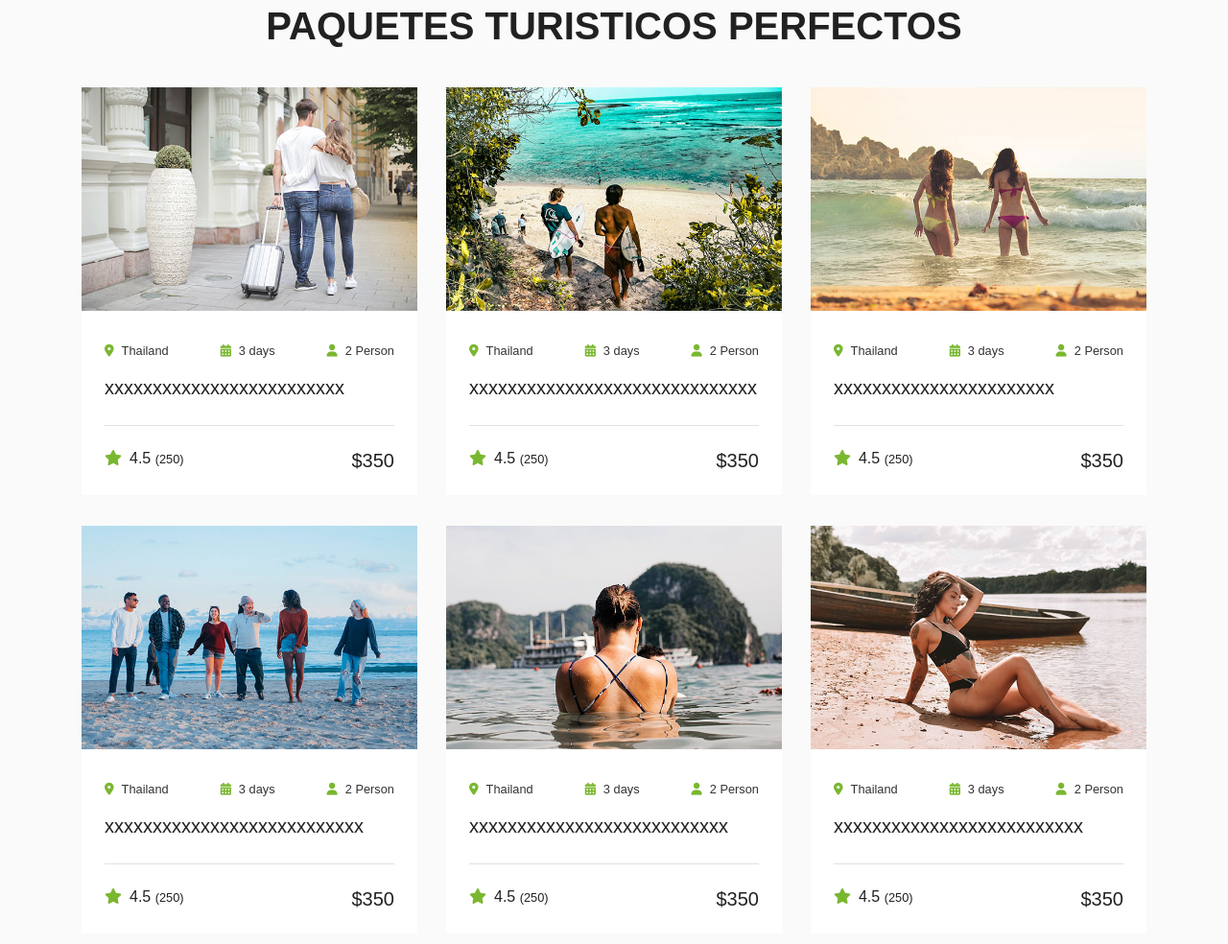
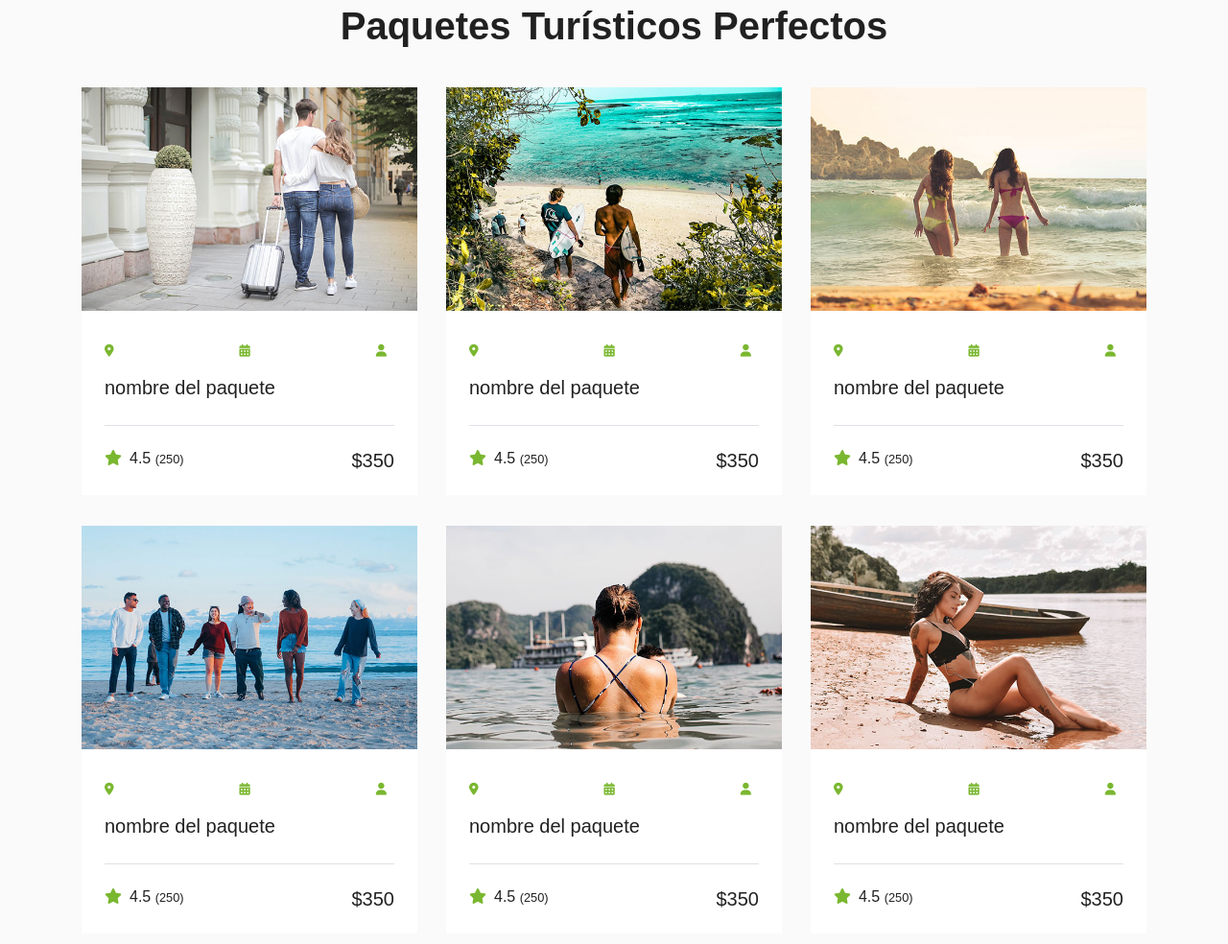
Before and after one commit to Alejvndr0/visas, a plain HTML site: page package.html in a window 1280 px wide. Shown: the part 346-1330 px from the top of the page at 96% size. Drawn offline with nearby package versions, Linux system fonts and the light colour scheme.

Commit message:
first commit

```diff
--- a/package.html
+++ b/package.html
@@ -103,7 +103,9 @@
         <div class="container pt-5 pb-3">
             <div class="text-center mb-3 pb-3">
                 <h6 class="text-primary text-uppercase" style="letter-spacing: 5px;">Paquetes</h6>
-                <h1>PAQUETES TURISTICOS PERFECTOS</h1>
+                <h1>Paquetes Turísticos Perfectos
+
+                </h1>
             </div>
             <div class="row">
                 <div class="col-lg-4 col-md-6 mb-4">
@@ -111,11 +113,11 @@
                         <img class="img-fluid" src="img/package-1.jpg" alt="">
                         <div class="p-4">
                             <div class="d-flex justify-content-between mb-3">
-                                <small class="m-0"><i class="fa fa-map-marker-alt text-primary mr-2"></i>Thailand</small>
-                                <small class="m-0"><i class="fa fa-calendar-alt text-primary mr-2"></i>3 days</small>
-                                <small class="m-0"><i class="fa fa-user text-primary mr-2"></i>2 Person</small>
+                                <small class="m-0"><i class="fa fa-map-marker-alt text-primary mr-2"></i></small>
+                                <small class="m-0"><i class="fa fa-calendar-alt text-primary mr-2"></i></small>
+                                <small class="m-0"><i class="fa fa-user text-primary mr-2"></i></small>
                             </div>
-                            <a class="h5 text-decoration-none" href="">xxxxxxxxxxxxxxxxxxxxxxxxx</a>
+                            <a class="h5 text-decoration-none" href="">nombre del paquete</a>
                             <div class="border-top mt-4 pt-4">
                                 <div class="d-flex justify-content-between">
                                     <h6 class="m-0"><i class="fa fa-star text-primary mr-2"></i>4.5 <small>(250)</small></h6>
@@ -130,11 +132,11 @@
                         <img class="img-fluid" src="img/package-2.jpg" alt="">
                         <div class="p-4">
                             <div class="d-flex justify-content-between mb-3">
-                                <small class="m-0"><i class="fa fa-map-marker-alt text-primary mr-2"></i>Thailand</small>
-                                <small class="m-0"><i class="fa fa-calendar-alt text-primary mr-2"></i>3 days</small>
-                                <small class="m-0"><i class="fa fa-user text-primary mr-2"></i>2 Person</small>
+                                <small class="m-0"><i class="fa fa-map-marker-alt text-primary mr-2"></i></small>
+                                <small class="m-0"><i class="fa fa-calendar-alt text-primary mr-2"></i></small>
+                                <small class="m-0"><i class="fa fa-user text-primary mr-2"></i></small>
                             </div>
-                            <a class="h5 text-decoration-none" href="">xxxxxxxxxxxxxxxxxxxxxxxxxxxxxx</a>
+                            <a class="h5 text-decoration-none" href="">nombre del paquete</a>
                             <div class="border-top mt-4 pt-4">
                                 <div class="d-flex justify-content-between">
                                     <h6 class="m-0"><i class="fa fa-star text-primary mr-2"></i>4.5 <small>(250)</small></h6>
@@ -149,11 +151,11 @@
                         <img class="img-fluid" src="img/package-3.jpg" alt="">
                         <div class="p-4">
                             <div class="d-flex justify-content-between mb-3">
-                                <small class="m-0"><i class="fa fa-map-marker-alt text-primary mr-2"></i>Thailand</small>
-                                <small class="m-0"><i class="fa fa-calendar-alt text-primary mr-2"></i>3 days</small>
-                                <small class="m-0"><i class="fa fa-user text-primary mr-2"></i>2 Person</small>
+                                <small class="m-0"><i class="fa fa-map-marker-alt text-primary mr-2"></i></small>
+                                <small class="m-0"><i class="fa fa-calendar-alt text-primary mr-2"></i></small>
+                                <small class="m-0"><i class="fa fa-user text-primary mr-2"></i></small>
                             </div>
-                            <a class="h5 text-decoration-none" href="">xxxxxxxxxxxxxxxxxxxxxxx</a>
+                            <a class="h5 text-decoration-none" href="">nombre del paquete</a>
                             <div class="border-top mt-4 pt-4">
                                 <div class="d-flex justify-content-between">
                                     <h6 class="m-0"><i class="fa fa-star text-primary mr-2"></i>4.5 <small>(250)</small></h6>
@@ -168,11 +170,11 @@
                         <img class="img-fluid" src="img/package-4.jpg" alt="">
                         <div class="p-4">
                             <div class="d-flex justify-content-between mb-3">
-                                <small class="m-0"><i class="fa fa-map-marker-alt text-primary mr-2"></i>Thailand</small>
-                                <small class="m-0"><i class="fa fa-calendar-alt text-primary mr-2"></i>3 days</small>
-                                <small class="m-0"><i class="fa fa-user text-primary mr-2"></i>2 Person</small>
+                                <small class="m-0"><i class="fa fa-map-marker-alt text-primary mr-2"></i></small>
+                                <small class="m-0"><i class="fa fa-calendar-alt text-primary mr-2"></i></small>
+                                <small class="m-0"><i class="fa fa-user text-primary mr-2"></i></small>
                             </div>
-                            <a class="h5 text-decoration-none" href="">xxxxxxxxxxxxxxxxxxxxxxxxxxx</a>
+                            <a class="h5 text-decoration-none" href="">nombre del paquete</a>
                             <div class="border-top mt-4 pt-4">
                                 <div class="d-flex justify-content-between">
                                     <h6 class="m-0"><i class="fa fa-star text-primary mr-2"></i>4.5 <small>(250)</small></h6>
@@ -187,11 +189,11 @@
                         <img class="img-fluid" src="img/package-5.jpg" alt="">
                         <div class="p-4">
                             <div class="d-flex justify-content-between mb-3">
-                                <small class="m-0"><i class="fa fa-map-marker-alt text-primary mr-2"></i>Thailand</small>
-                                <small class="m-0"><i class="fa fa-calendar-alt text-primary mr-2"></i>3 days</small>
-                                <small class="m-0"><i class="fa fa-user text-primary mr-2"></i>2 Person</small>
+                                <small class="m-0"><i class="fa fa-map-marker-alt text-primary mr-2"></i></small>
+                                <small class="m-0"><i class="fa fa-calendar-alt text-primary mr-2"></i></small>
+                                <small class="m-0"><i class="fa fa-user text-primary mr-2"></i></small>
                             </div>
-                            <a class="h5 text-decoration-none" href="">xxxxxxxxxxxxxxxxxxxxxxxxxxx</a>
+                            <a class="h5 text-decoration-none" href="">nombre del paquete</a>
                             <div class="border-top mt-4 pt-4">
                                 <div class="d-flex justify-content-between">
                                     <h6 class="m-0"><i class="fa fa-star text-primary mr-2"></i>4.5 <small>(250)</small></h6>
@@ -206,11 +208,11 @@
                         <img class="img-fluid" src="img/package-6.jpg" alt="">
                         <div class="p-4">
                             <div class="d-flex justify-content-between mb-3">
-                                <small class="m-0"><i class="fa fa-map-marker-alt text-primary mr-2"></i>Thailand</small>
-                                <small class="m-0"><i class="fa fa-calendar-alt text-primary mr-2"></i>3 days</small>
-                                <small class="m-0"><i class="fa fa-user text-primary mr-2"></i>2 Person</small>
+                                <small class="m-0"><i class="fa fa-map-marker-alt text-primary mr-2"></i></small>
+                                <small class="m-0"><i class="fa fa-calendar-alt text-primary mr-2"></i></small>
+                                <small class="m-0"><i class="fa fa-user text-primary mr-2"></i></small>
                             </div>
-                            <a class="h5 text-decoration-none" href="">xxxxxxxxxxxxxxxxxxxxxxxxxx</a>
+                            <a class="h5 text-decoration-none" href="">nombre del paquete</a>
                             <div class="border-top mt-4 pt-4">
                                 <div class="d-flex justify-content-between">
                                     <h6 class="m-0"><i class="fa fa-star text-primary mr-2"></i>4.5 <small>(250)</small></h6>
```
Also changed, not shown: about.html (+1 -1 lines), index.html (+16 -2 lines), service.html (+25 -24 lines).
